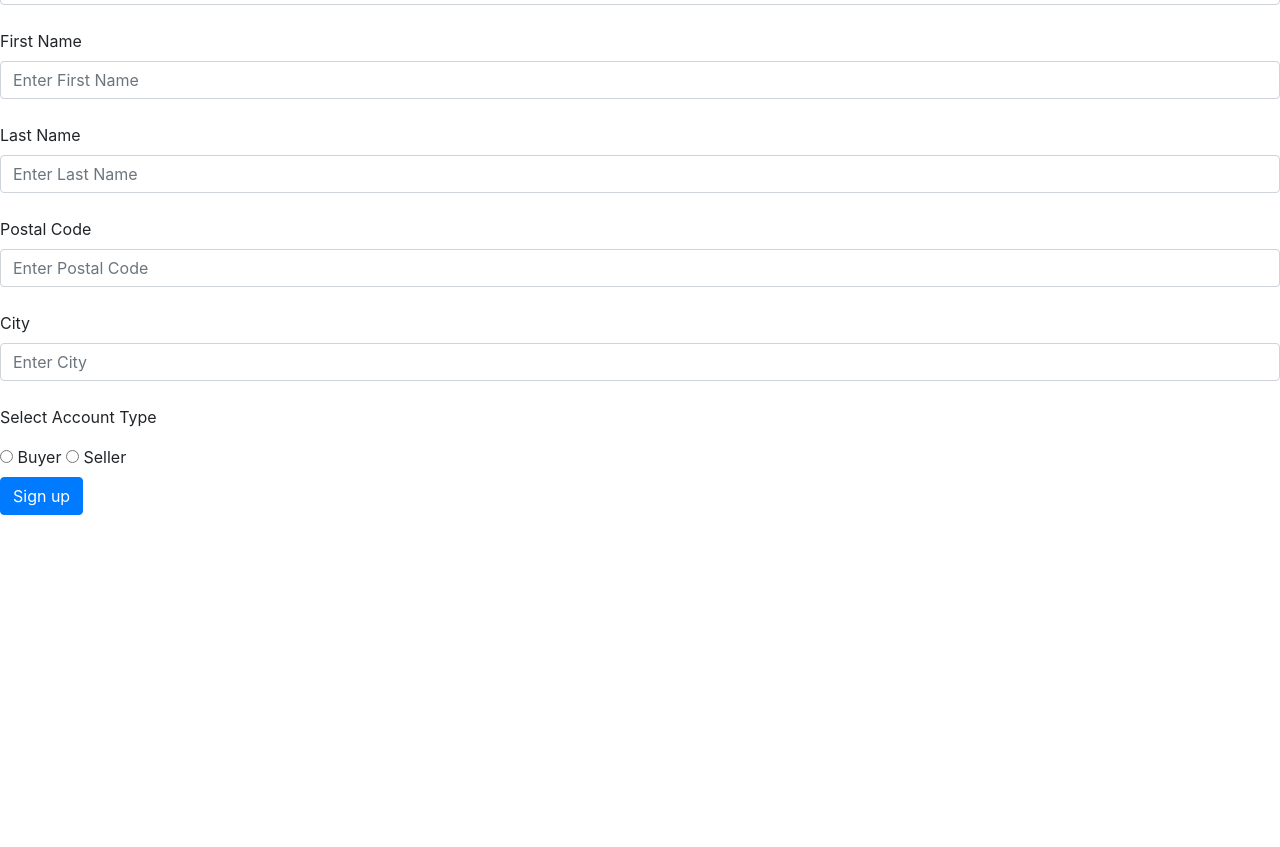
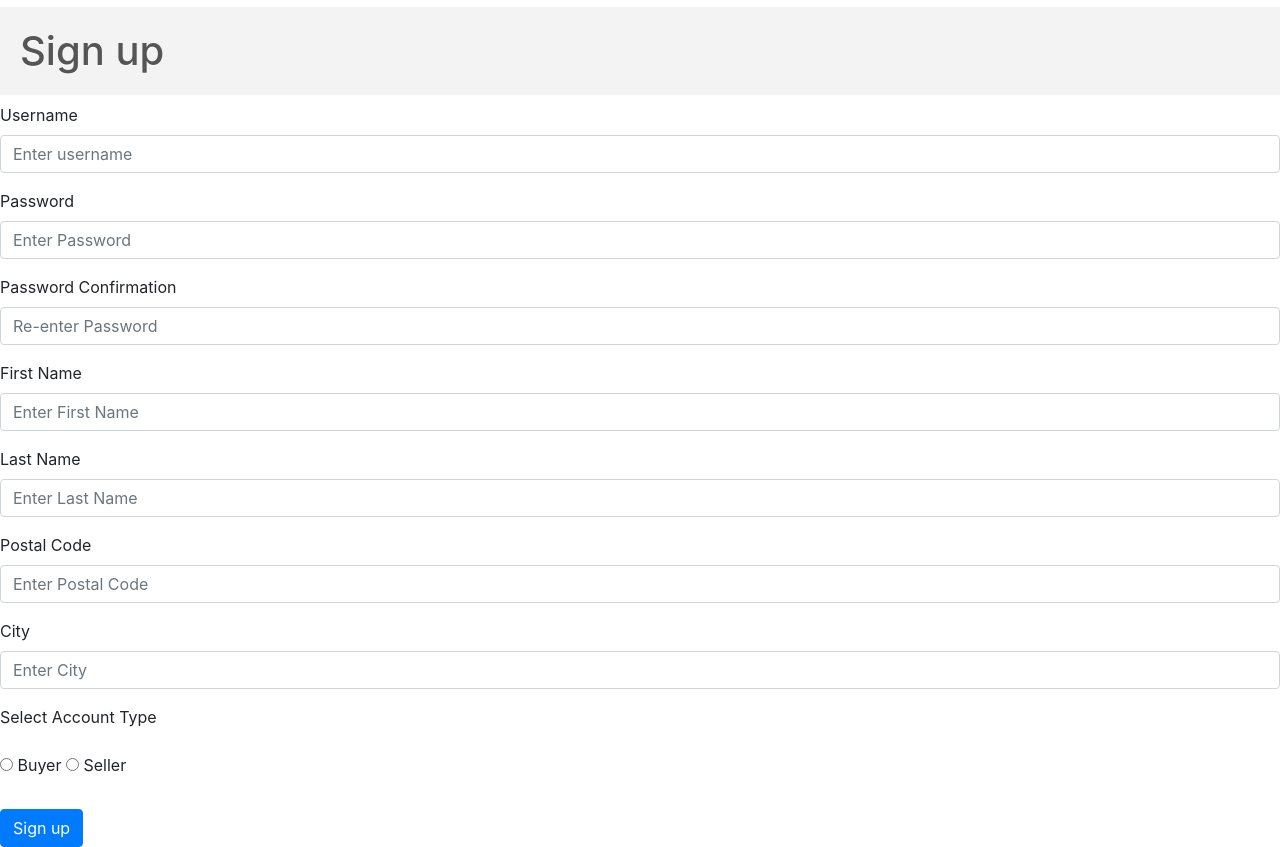
Before and after one commit to JulienBernardo2/EcommerceFinalProject, a PHP site: page /Profile/register in a window 1280 px wide. Shown: the part 309-1156 px from the top of the page. Before the commit the page ends 824 px from the top, so only its background shows below. Run offline with PHP 8.4, Linux system fonts and the light colour scheme.

Commit message:
Update register.php

```diff
--- a/jkn_bay/views/Profile/register.php
+++ b/jkn_bay/views/Profile/register.php
@@ -1,6 +1,6 @@
 <!doctype html>
 <html lang="en">
-
+	<link rel="stylesheet" href="/style.css"/>
 	<head>
 		<!-- Jquery -->
 		<script src="https://ajax.googleapis.com/ajax/libs/jquery/3.6.0/jquery.min.js"></script>
@@ -35,49 +35,65 @@
 				</div>
 		<?php  }
 		?>
-
-		<h1>Sign up</h1>
-
+		<div>
+<div class="navbar">
+  <a class="active" href="#">Home</a>
+  <a href="#">Search</a>
+  <img src="/jknimage.png" alt="JKN" />
+  <a href="#">About</a>
+  <a href="#">Profile</a>
+</div>
+<div class = "left">
+		<h1 class = "signup">Sign up</h1>
 <form action='' method='post'>
+			<div class="form-group">
     			<label for="username">Username</label>
     			<input type="text" class="form-control" id="username" name='username' placeholder="Enter username">
-    		<br>
+  			</div>
 
+  			<div class="form-group">
     			<label for="password">Password</label>
     			<input type="password" class="form-control" id="password" name="password" placeholder="Enter Password">
-  			<br>
-
-
+  			</div>
+			<div class="form-group">
     			<label for="passwordConf">Password Confirmation</label>
     			<input type="password" class="form-control" id="passwordConf" name="password_confirmation" placeholder="Re-enter Password">
-  			<br>
-
-
+  			</div>
+  			<div class="form-group">
     			<label for="first_name">First Name</label>
     		<input type="text" class="form-control" id="first_name" name="first_name" placeholder="Enter First Name">
-  			<br>
-
+  			</div>
+  		</div>
+  			<div class = "right">
+  			<div class="form-group">
     			<label for="last_name">Last Name</label>
     		<input type="text" class="form-control" id="last_name" name="last_name" placeholder="Enter Last Name">
-  			<br>
-
+  			</div>
+  			<div class="form-group">
     			<label for="postal_code">Postal Code</label>
     		<input type="text" class="form-control" id="postal_code" name="postal_code" placeholder="Enter Postal Code">
-  			<br>
-
+  			</div>
+  			<div class="form-group">
     			<label for="city">City</label>
     		<input type="text" class="form-control" id="city" name="city" placeholder="Enter City">
+  			</div>
+  			<div class="accounttype">
+  			Select Account Type
   			<br>
-
-			<p>Select Account Type</p>
+  			<br>
     		<input type="radio" id="role_buy" name="role" value="buyer">
 			<label for="role_buy">Buyer</label>
   			<input type="radio" id="role_sell" name="role" value="seller">
 			<label for="role_sell">Seller</label>
+
+  			<br>
+  			<br>
+  			</div>
+<button type="submit" name='action' value='Register' class="btn btn-primary">Sign up</button>
   			<br>
 
-  			<button type="submit" name='action' value='Register' class="btn btn-primary">Sign up</button>
-  			<br>
+  		</div>
 		</form>
 	</body>
+</div>
 </html>
```
Lines whose indentation alone changed are shown as unchanged.
